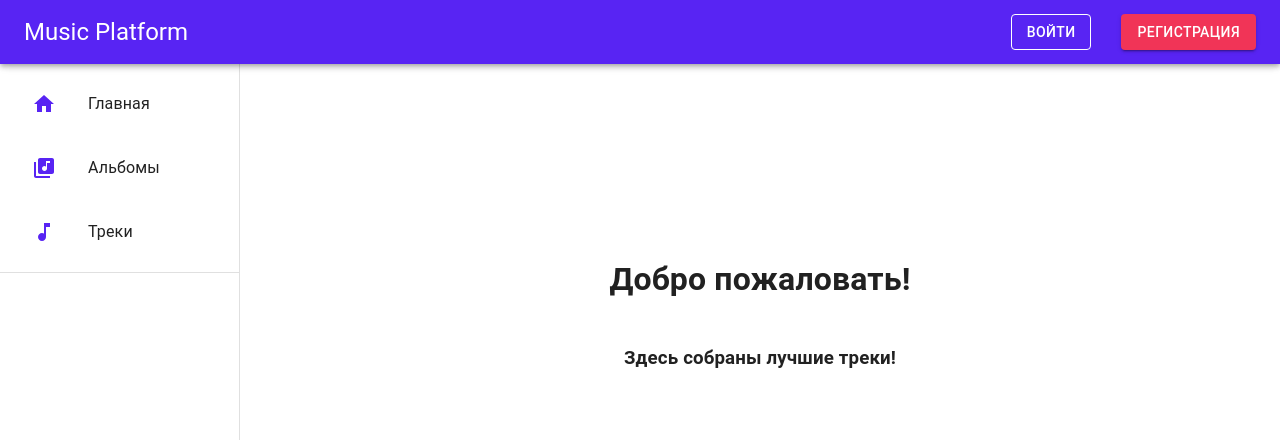
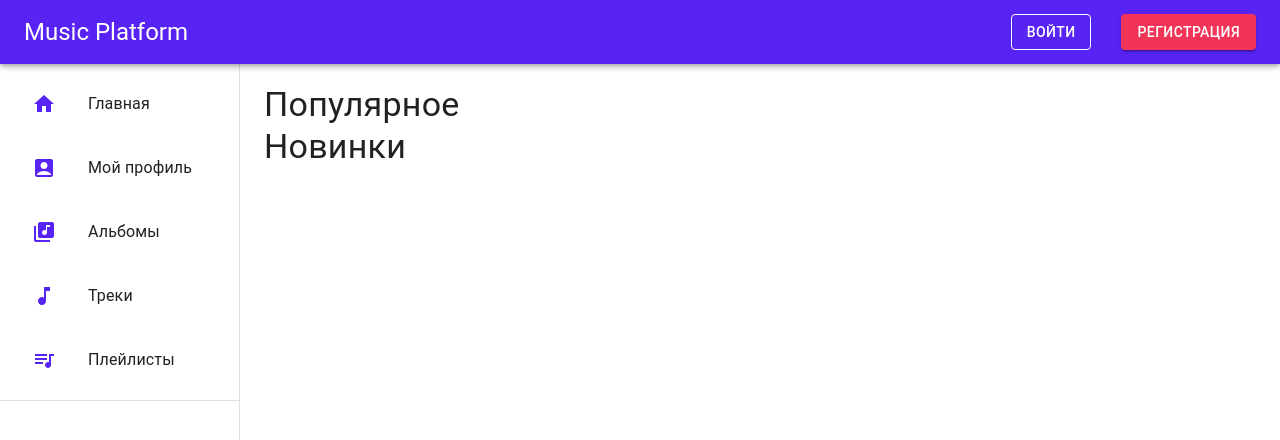
Before and after one commit to Vlad1slav1vanov/music-platform, a Next.js app in the folder client/: page / in a window 1280 px wide. Shown: the top 440 px of the page. Built offline with nearby package versions, Linux system fonts and the light colour scheme; no server answers.

Commit message:
расширил навигацию, добавил мелочи

```diff
--- a/client/components/Header.tsx
+++ b/client/components/Header.tsx
@@ -87,6 +87,7 @@ const Header: React.FC<HeaderProps> = ({searchIsAvailable}) => {
           alignItems: 'center'}}
       >
         <Avatar
+        sx={{width: 30, height: 30}}
         src={UserStore.userState.avatarUrl}
         />
         <Typography
--- a/client/components/Navigation.tsx
+++ b/client/components/Navigation.tsx
@@ -1,14 +1,18 @@
 import { List, ListItem, ListItemButton, ListItemIcon, ListItemText } from "@mui/material";
 import HomeIcon from '@mui/icons-material/Home';
 import LibraryMusicIcon from '@mui/icons-material/LibraryMusic';
+import AccountBoxIcon from '@mui/icons-material/AccountBox';
 import MusicNoteIcon from '@mui/icons-material/MusicNote';
+import QueueMusicIcon from '@mui/icons-material/QueueMusic';
 import { useRouter } from "next/router";
 import React from "react";
 
 const menuItems = [
   { text: 'Главная', href: '/', icon: <HomeIcon color="primary"/> },
+  { text: 'Мой профиль', href: '/profile', icon: <AccountBoxIcon color="primary"/> },
   { text: 'Альбомы', href: '/albums', icon: <LibraryMusicIcon color="primary"/> },
   { text: 'Треки', href: '/tracks', icon: <MusicNoteIcon color="primary"/> },
+  { text: 'Плейлисты', href: '/playlists', icon: <QueueMusicIcon color="primary"/> },
 ];
 
 const Navigation: React.FC = () => {
--- a/client/components/Player.tsx
+++ b/client/components/Player.tsx
@@ -1,8 +1,8 @@
 import { Pause, PlayCircle } from "@mui/icons-material";
 import { Box, Grid, IconButton, Typography } from "@mui/material";
 import PlayerStore from "../store/PlayerStore";
-import FastForwardIcon from '@mui/icons-material/FastForward';
-import FastRewindIcon from '@mui/icons-material/FastRewind';
+import SkipNextIcon from '@mui/icons-material/SkipNext';
+import SkipPreviousIcon from '@mui/icons-material/SkipPrevious';
 import React from "react";
 import TrackProgress from "./TrackProgress";
 import Volume from "./Volume";
@@ -84,7 +84,7 @@ const Player: React.FC = () => {
         <IconButton
         sx={{width: 50, height: 50}}
         >
-          <FastRewindIcon
+          <SkipPreviousIcon
           htmlColor="white"
           sx={{width: 30, height: 30}}
           />
@@ -107,7 +107,7 @@ const Player: React.FC = () => {
         <IconButton
         sx={{width: 50, height: 50}}
         >
-          <FastForwardIcon
+          <SkipNextIcon
           htmlColor="white"
           sx={{width: 30, height: 30}}
           />
--- a/client/pages/index.tsx
+++ b/client/pages/index.tsx
@@ -1,18 +1,10 @@
 import React from 'react';
-import { ThemeProvider } from '@mui/material';
+import { ThemeProvider, Typography } from '@mui/material';
 import styled from 'styled-components';
 import MainLayout from '../layouts/MainLayout';
 import theme from '../theme/theme';
 import UserStore from '../store/UserStore';
 import { observer } from 'mobx-react';
-
-const Center = styled.div`
-  margin-top: 150px;
-  display: flex;
-  flex-direction: column;
-  align-items: center;
-  justify-content: center;
-`
 
 const HomePage: React.FC = () => {
   React.useEffect(() => {
@@ -22,11 +14,10 @@ const HomePage: React.FC = () => {
   return (
     <ThemeProvider theme={theme}>
       <MainLayout>
-          <Center>
-            <h1>Добро пожаловать!</h1>
-            <h3>Здесь собраны лучшие треки!</h3>
-          </Center>
-        </MainLayout>
+        <Typography variant='h4' >Популярное</Typography>
+
+        <Typography variant='h4'>Новинки</Typography>
+      </MainLayout>
     </ThemeProvider>
   )
 }
--- a/client/pages/tracks/[id].tsx
+++ b/client/pages/tracks/[id].tsx
@@ -42,6 +42,7 @@ const TrackPage = ({serverTrack}: any) => {
         src={`http://localhost:9000/${track.picture}`}
         width={200}
         height={200}
+        alt=""
         />
         <div>
           <div>{track.name}</div>
```
Also changed, not shown: client/pages/playlists/index.tsx (added, +16 -0 lines), client/pages/profile/index.tsx (added, +16 -0 lines).
